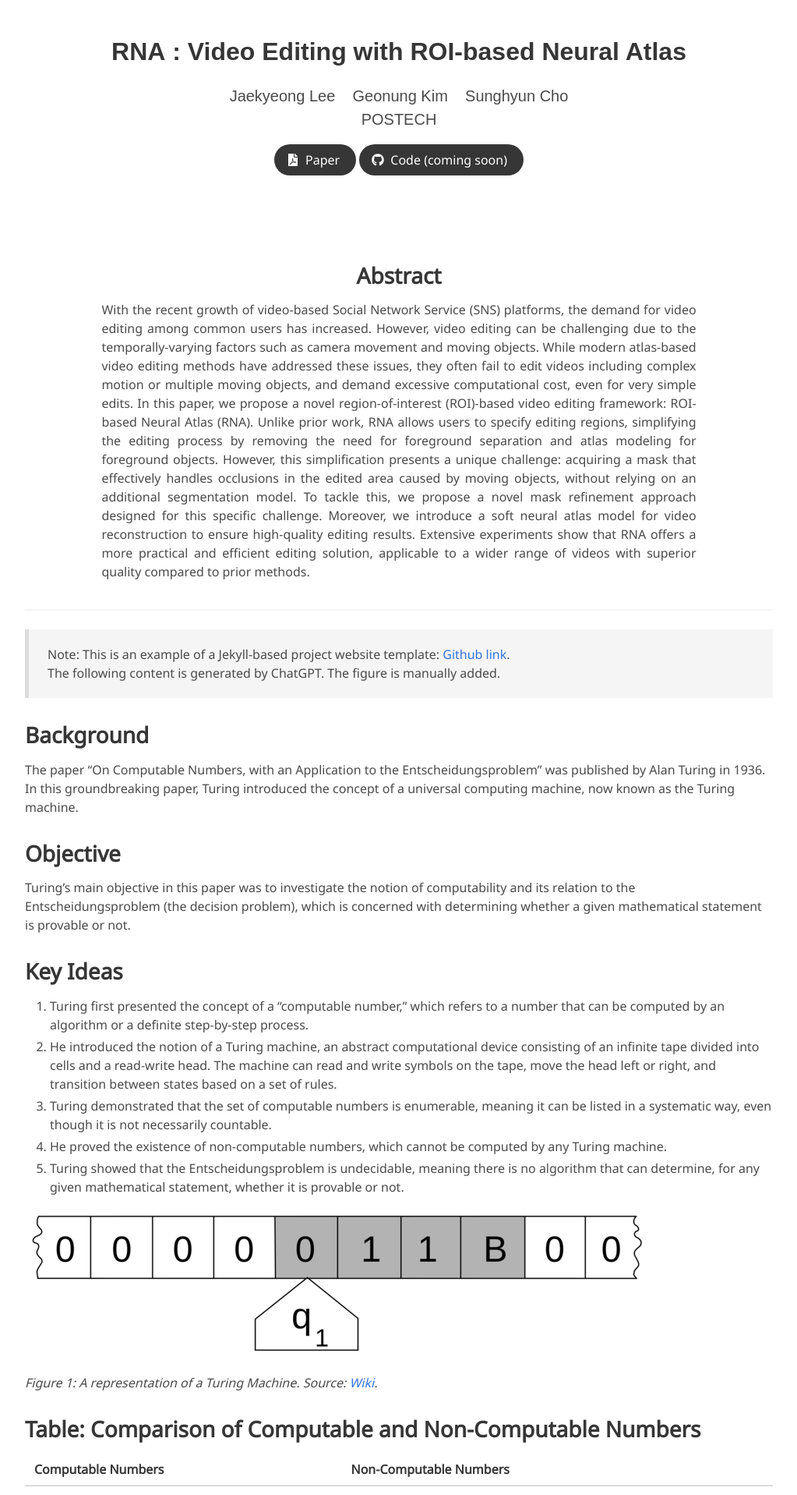
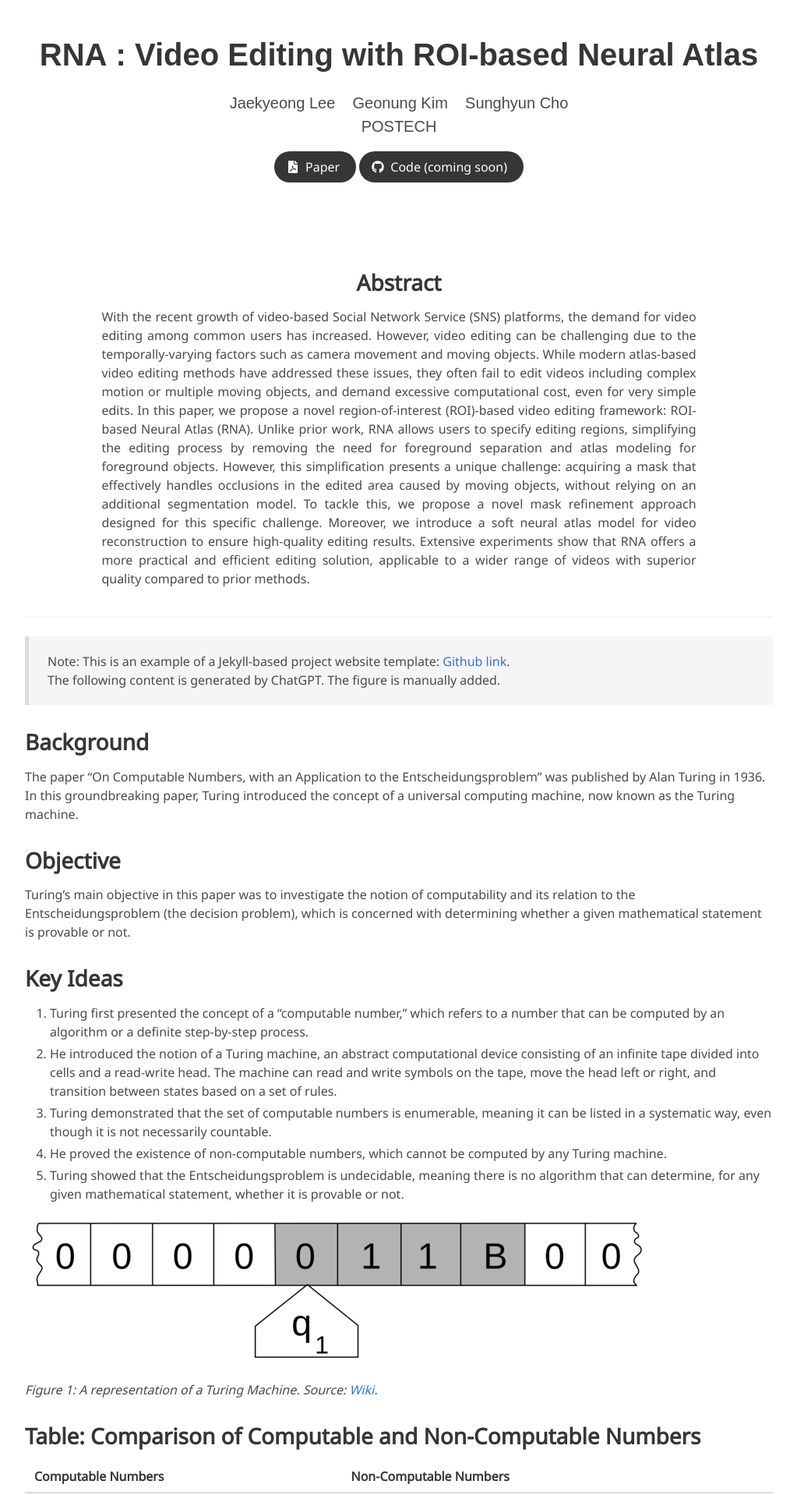
Before and after one commit to jaekyeongg/RNA, a Jekyll site: the page built from index.md, in a window 1280 px wide. Shown: the top 1917 px of the page at 78% size, without its empty margins (128-1151 px from the left). Built offline with Jekyll 4.4.1, drawn with Linux system fonts in a browser that asks for light colours; some web fonts are replaced.

Commit message:
Update project_page.html

```diff
--- a/_layouts/project_page.html
+++ b/_layouts/project_page.html
@@ -46,7 +46,7 @@
     <div class="container is-max-desktop">
       <div class="columns is-centered">
         <div class="column has-text-centered">
-          <h1 class="title is-3 publication-title">{{ page.title }}</h1>
+          <h1 class="title is-2 publication-title">{{ page.title }}</h1>
           {% if page.authors %}
           <div class="is-size-5 publication-authors">
             <span class="author-block">
```
